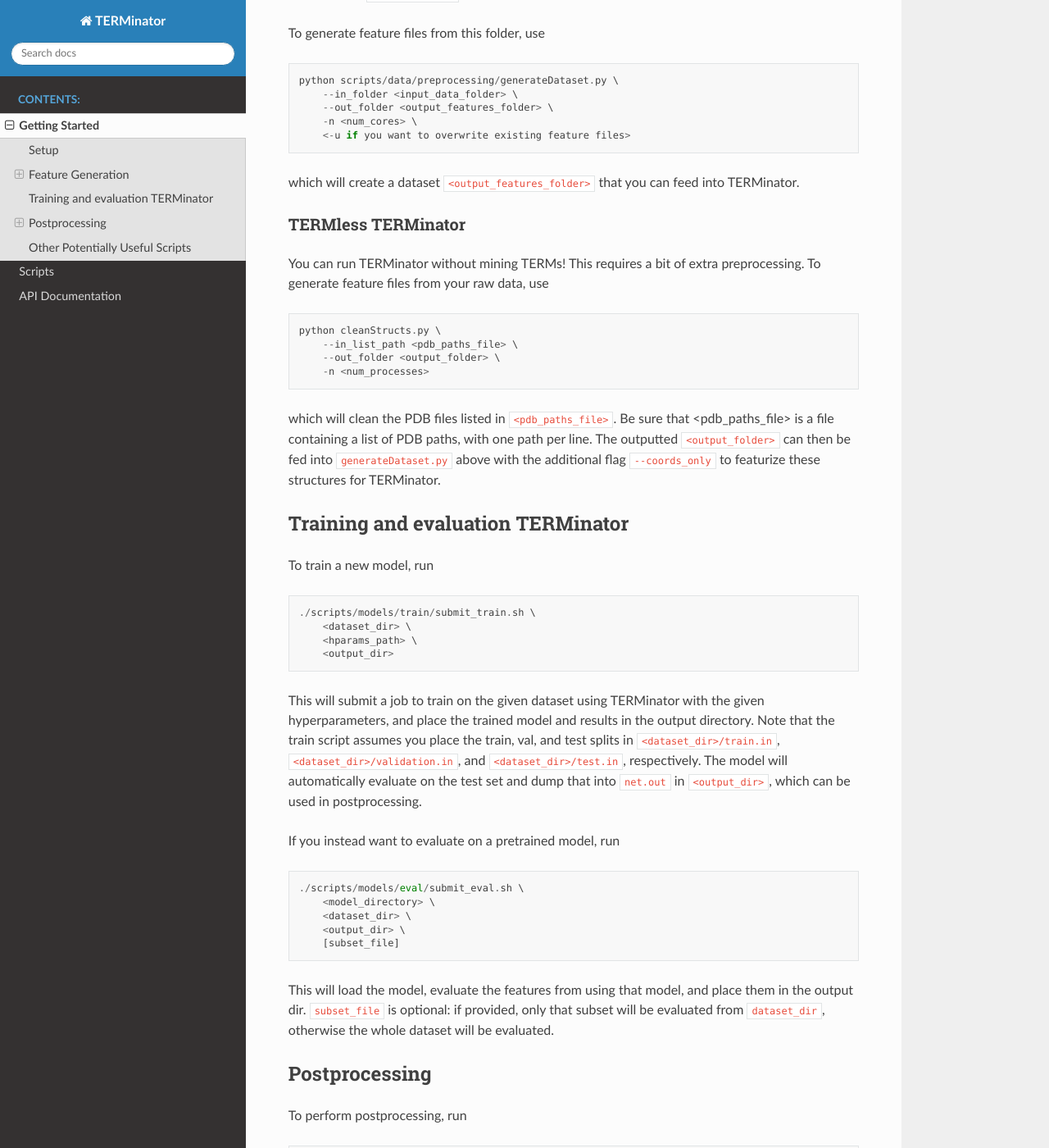
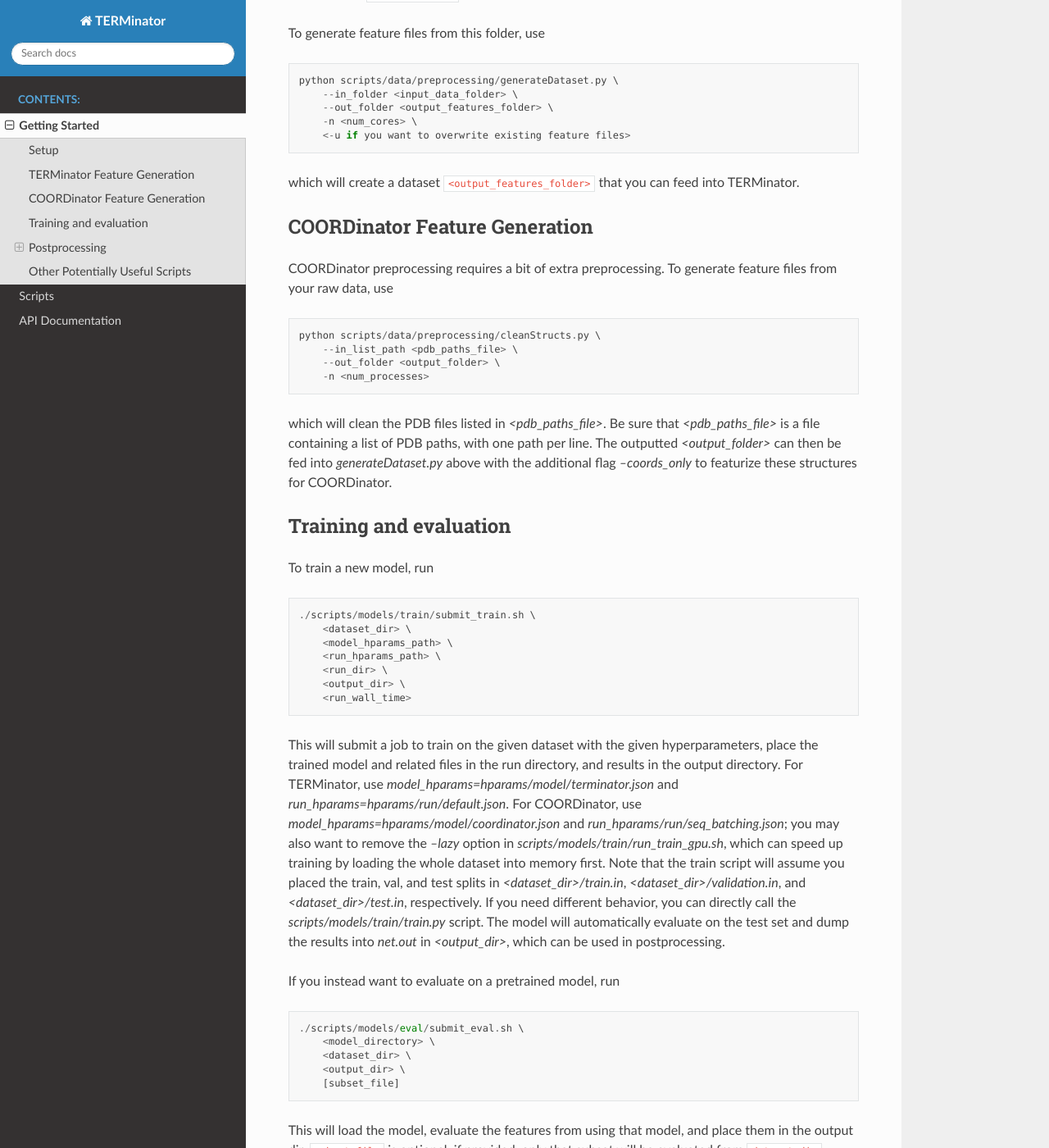
Before and after one commit to alexjli/terminator_public, a Sphinx documentation site: the page built from docs/getting_started.rst, in a window 1280 px wide and 1400 px high, scrolled down 708 px. Shown: the whole window at 82% size. Built offline with Sphinx 7.4.7 and the Read the Docs theme 2.0.0, drawn with Linux system fonts in a browser that asks for light colours; some of the changed text lies outside the part shown.

Commit message:
update README and getting_started in docs

```diff
--- a/docs/getting_started.rst
+++ b/docs/getting_started.rst
@@ -34,36 +34,40 @@ To generate feature files from this folder, use
 
 which will create a dataset :code:`<output_features_folder>` that you can feed into TERMinator.
 
-TERMless TERMinator
-###################
-You can run TERMinator without mining TERMs! This requires a bit of extra preprocessing.
-To generate feature files from your raw data, use
+COORDinator Feature Generation
+==============================
+COORDinator preprocessing requires a bit of extra preprocessing. To generate feature files from your raw data, use
+
 
 .. code-block::
 
-  python cleanStructs.py \
+  python scripts/data/preprocessing/cleanStructs.py \
       --in_list_path <pdb_paths_file> \
       --out_folder <output_folder> \
       -n <num_processes>
 
-which will clean the PDB files listed in :code:`<pdb_paths_file>`. Be sure that <pdb_paths_file> is a file containing a list of PDB paths,
-with one path per line. The outputted :code:`<output_folder>` can then be fed into :code:`generateDataset.py` above
-with the additional flag :code:`--coords_only` to featurize these structures for TERMinator.
+which will clean the PDB files listed in `<pdb_paths_file>`. Be sure that `<pdb_paths_file>` is a file containing a list of PDB paths,
+with one path per line. The outputted `<output_folder>` can then be fed into `generateDataset.py` above
+with the additional flag `--coords_only` to featurize these structures for COORDinator.
 
-Training and evaluation TERMinator
-==================================
+Training and evaluation
+=======================
 To train a new model, run
 
 .. code-block::
 
   ./scripts/models/train/submit_train.sh \
       <dataset_dir> \
-      <hparams_path> \
-      <output_dir>
+      <model_hparams_path> \
+      <run_hparams_path> \
+      <run_dir> \
+      <output_dir> \
+      <run_wall_time>
 
-This will submit a job to train on the given dataset using TERMinator with the given hyperparameters, and place the trained model and results in the output directory.
-Note that the train script assumes you place the train, val, and test splits in :code:`<dataset_dir>/train.in`, :code:`<dataset_dir>/validation.in`, and :code:`<dataset_dir>/test.in`, respectively.
-The model will automatically evaluate on the test set and dump that into :code:`net.out` in :code:`<output_dir>`, which can be used in postprocessing.
+This will submit a job to train on the given dataset with the given hyperparameters, place the trained model and related files in the run directory, and results in the output directory. For TERMinator, use `model_hparams=hparams/model/terminator.json` and `run_hparams=hparams/run/default.json`. For COORDinator, use `model_hparams=hparams/model/coordinator.json` and `run_hparams/run/seq_batching.json`; you may also want to remove the `--lazy` option in `scripts/models/train/run_train_gpu.sh`, which can speed up training by loading the whole dataset into memory first.
+Note that the train script will assume you placed the train, val, and test splits in `<dataset_dir>/train.in`, `<dataset_dir>/validation.in`, and `<dataset_dir>/test.in`, respectively. If you need different behavior, you can directly call the `scripts/models/train/train.py` script.
+The model will automatically evaluate on the test set and dump the results into `net.out` in `<output_dir>`, which can be used in postprocessing.
+
 
 If you instead want to evaluate on a pretrained model, run
 
@@ -90,7 +94,7 @@ To perform postprocessing, run
       <output_dir>
 
 :code:`dtermen_data_root` should be the parent directory to all the dTERMen runs you've run
-(e.g. for every dtermen dataset DATA, the directory should be structured :code:`DATA/<pdb_id>/(dTERMen run files for pdb_id)`).
+(e.g. for every dtermen dataset DATA, the directory should be structured :code:`DATA/<pdb_id>/(dTERMen run files for pdb_id)`). For COORDinator, you can use the outputs of `scripts/data/preprocessing/cleanStructs.py`.
 
 :code:`pdb_root` is similar but should be the parent directory to all databases in databaseCreator format
 (e.g. for database DATA, the directory should be structured :code:`DATA/PDB/<pdb_id_mid>/<pdb_id>.pdb`).
@@ -107,10 +111,9 @@ In case you want to run this manually, this command is
       --output_dir=<output_directory_name> \
       --pdb_root=<pdb_root> \
       --dtermen_data=<dtermen_data_root> \
-      --batch_size=10
+      --batch_size=48
 
-:code:`batch_size` specifies how many dTERMen runs each job in the job array will run.
-For a batch size of 10, each job in the job array should take roughly 1-2 hours.
+`batch_size` specifies how many dTERMen runs each job in the job array will run in parallel. Each job in the job array should take 5-10 minutes, but could take longer depending on protein size.
 The resultant files are also dumped in :code:`<output_dir>/etabs/`.
 
 After the previous step completes, a summarization script should also automatically run.
```
Also changed, not shown: other parts of docs/getting_started.rst (+3 -3 lines), README.md (+1 -1 lines).
